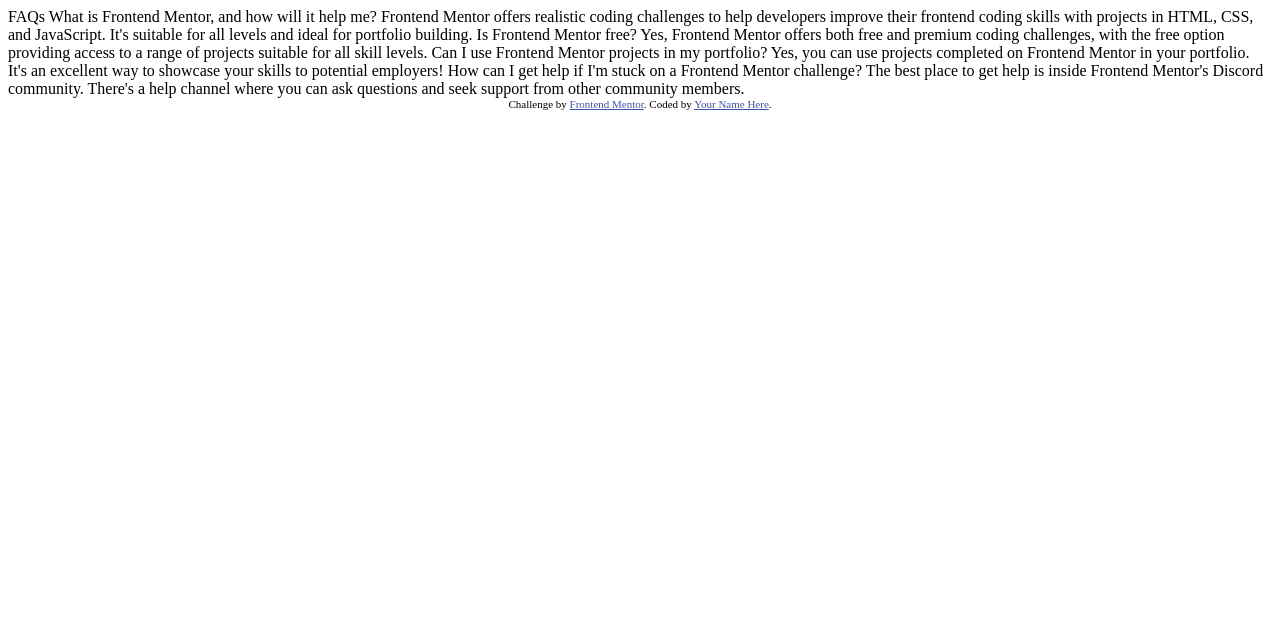
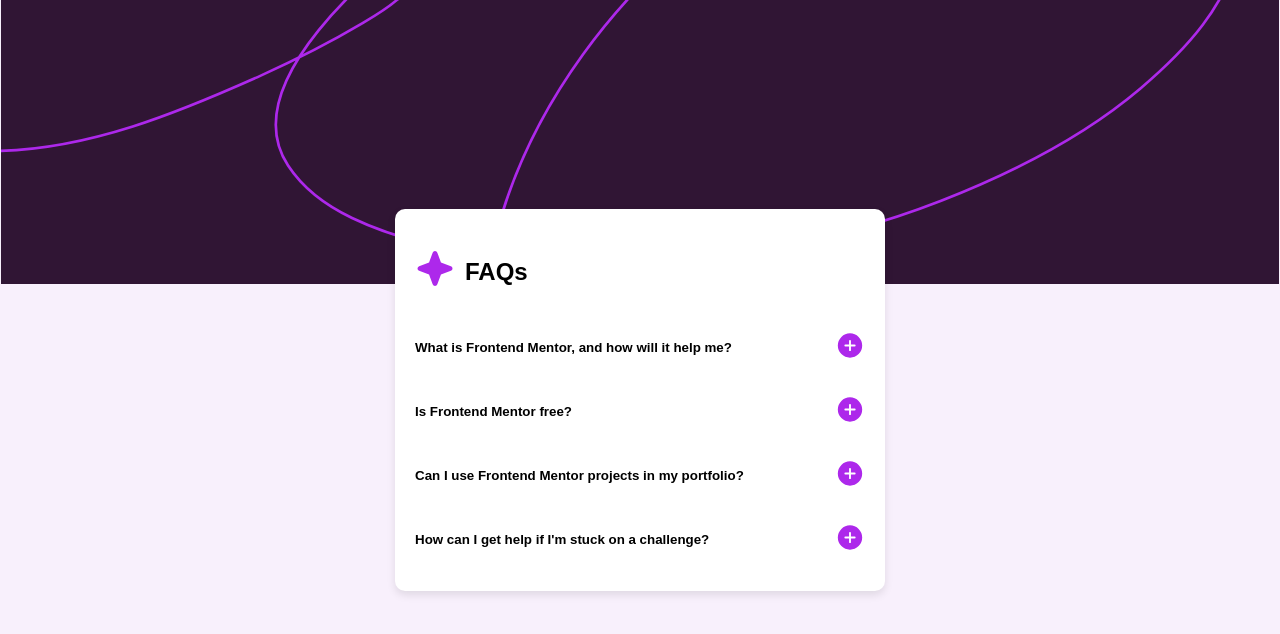
Before and after one commit to pinal-flex/faq-accordion, a plain HTML site: page index.html in a window 1280 px wide. Drawn offline with Linux system fonts and the light colour scheme.

Commit message:
create FAQ sccordion

```diff
--- a/index.html
+++ b/index.html
@@ -1,48 +1,72 @@
 <!DOCTYPE html>
 <html lang="en">
   <head>
-  <meta charset="UTF-8">
-  <meta name="viewport" content="width=device-width, initial-scale=1.0"> <!-- displays site properly based on user's device -->
-
-  <link rel="icon" type="image/png" sizes="32x32" href="./assets/images/favicon-32x32.png">
-
-  <title>Frontend Mentor | FAQ accordion</title>
-
-  <!-- Feel free to remove these styles or customise in your own stylesheet 👍 -->
-  <style>
-    .attribution { font-size: 11px; text-align: center; }
-    .attribution a { color: hsl(228, 45%, 44%); }
-  </style>
+    <meta charset="UTF-8" />
+    <meta name="viewport" content="width=device-width, initial-scale=1.0" />
+    <title>FAQ-Accordion</title>
+    <link rel="stylesheet" href="style.css" />
   </head>
   <body>
-
+    <div class="faq-container">
+      <div class="faq-card">
+        <h2 class="faq-title">
+          <span class="faq-icon"
+            ><img src="assets/images/icon-star.svg" alt="Star Icon"
+          /></span>
           FAQs
-
-  What is Frontend Mentor, and how will it help me?
-
-  Frontend Mentor offers realistic coding challenges to help developers improve their
-  frontend coding skills with projects in HTML, CSS, and JavaScript. It's suitable for
-  all levels and ideal for portfolio building.
-
-  Is Frontend Mentor free?
-
-  Yes, Frontend Mentor offers both free and premium coding challenges, with the free
-  option providing access to a range of projects suitable for all skill levels.
-
-  Can I use Frontend Mentor projects in my portfolio?
-
-  Yes, you can use projects completed on Frontend Mentor in your portfolio. It's an excellent
-  way to showcase your skills to potential employers!
-
-  How can I get help if I'm stuck on a Frontend Mentor challenge?
-
-  The best place to get help is inside Frontend Mentor's Discord community. There's a help
-  channel where you can ask questions and seek support from other community members.
-
-
-  <div class="attribution">
-    Challenge by <a href="https://www.frontendmentor.io?ref=challenge" target="_blank">Frontend Mentor</a>.
-    Coded by <a href="#">Your Name Here</a>.
+        </h2>
+        <button class="faq-item">
+          <div class="faq-question">
+            What is Frontend Mentor, and how will it help me?<span
+              class="expand-icon"
+            >
+              <img src="assets/images/icon-plus.svg" alt="Minus Icon" />
+            </span>
           </div>
+          <div class="faq-answer">
+            Frontend Mentor offers realistic coding challenges to help
+            developers improve their frontend coding skills with projects in
+            HTML, CSS, and JavaScript. It's suitable for all levels and ideal
+            for portfolio building.
+          </div>
+        </button>
+        <button class="faq-item">
+          <div class="faq-question">
+            Is Frontend Mentor free?<span class="expand-icon">
+              <img src="assets/images/icon-plus.svg" alt="Plus Icon" />
+            </span>
+          </div>
+          <div class="faq-answer">
+            Yes, Frontend Mentor offers a selection of free challenges.
+          </div>
+        </button>
+        <button class="faq-item">
+          <div class="faq-question">
+            Can I use Frontend Mentor projects in my portfolio?<span
+              class="expand-icon"
+            >
+              <img src="assets/images/icon-plus.svg" alt="Plus Icon" />
+            </span>
+          </div>
+          <div class="faq-answer">
+            Absolutely! Frontend Mentor projects are great for showcasing your
+            skills.
+          </div>
+        </button>
+        <button class="faq-item">
+          <div class="faq-question">
+            How can I get help if I'm stuck on a challenge?<span
+              class="expand-icon"
+            >
+              <img src="assets/images/icon-plus.svg" alt="Plus Icon" />
+            </span>
+          </div>
+          <div class="faq-answer">
+            You can ask for help in the Frontend Mentor community Slack channel.
+          </div>
+        </button>
+      </div>
+    </div>
+    <script src="script.js"></script>
   </body>
 </html>
--- /dev/null
+++ b/script.js
@@ -0,0 +1,38 @@
+document.addEventListener("DOMContentLoaded", () => {
+    const faqItems = document.querySelectorAll(".faq-item");
+
+    faqItems.forEach((item) => {
+        const question = item.querySelector(".faq-question");
+        const answer = item.querySelector(".faq-answer");
+        const icon = question.querySelector(".expand-icon img");
+
+        question.addEventListener("click", () => {
+            const isOpen = answer.classList.contains("show");
+
+            faqItems.forEach((el) => {
+                el.querySelector(".faq-answer").classList.remove("show");
+                el.querySelector(".expand-icon img").src = "assets/images/icon-plus.svg";
+            });
+            if(!isOpen){
+                answer.classList.add("show");
+                icon.src = "assets/images/icon-minus.svg";
+            }
+        });
+        question.addEventListener("keydown",(e) => {
+            if(e.key === "Enter" || e.key === " "){
+                e.preventDefault();
+                question.click();
+            } else if (e.key === "ArrowDown" || e.key === "ArrowUp"){
+                e.preventDefault();
+                let next = e.key === "ArrowDown" ? item.nextElementSibling : item.previousElementSibling;
+                if(next){
+                    next.querySelector(".faq-question").focus();
+                }
+            }
+        });
+        question.addEventListener("mouseenter", () => question.classList.add("hover"));
+        question.addEventListener("mouseleave", () => question.classList.remove("hover"));
+        question.addEventListener("focus", () => question.classList.add("focus"));
+        question.addEventListener("blur", () => question.classList.remove("focus"));
+    })
+})
--- /dev/null
+++ b/style.css
@@ -0,0 +1,60 @@
+body {
+    font-family: sans-serif;
+    display: flex;
+    justify-content: center;
+    align-items: center;
+    min-height: 100vh;
+    margin: 0;
+    background-color: #f8f0fc;
+    background-image: url("assets/images/background-pattern-desktop.svg");
+    background-repeat: no-repeat;
+    background-size: contain;
+    background-position: top center;
+}
+.faq-container{
+    padding: 20px;
+}
+.faq-card{
+    background-color: white;
+    border-radius: 10px;
+    box-shadow: 0 4px 8px rgba(0, 0, 0, 0.1);
+    width: 450px;
+    padding: 20px;
+}
+.faq-title{
+    margin-bottom: 20px;
+    display: flex;
+    align-items: center;
+}
+.faq-icon{
+    margin-right: 10px;
+}
+.faq-item{
+    border-bottom: 1px solid #eee;
+    padding: 15px 0;
+    background:transparent;
+    border: none;
+    display: block;
+    width: 100%;
+}
+.faq-question:hover,
+.faq-question.focus {
+    color: #6a0dad;
+    transition: color 0.3s ease;
+}
+.faq-question{
+    font-weight: bold;
+    cursor: pointer;
+    display: flex;
+    justify-content: space-between;
+    align-items: center;
+    outline: none;
+    width: 100%;
+}
+.faq-answer{
+    padding-top: 10px;
+    display: none;
+}
+.faq-answer.show{
+    display: block;
+}
```
Lines whose indentation alone changed are shown as unchanged.
